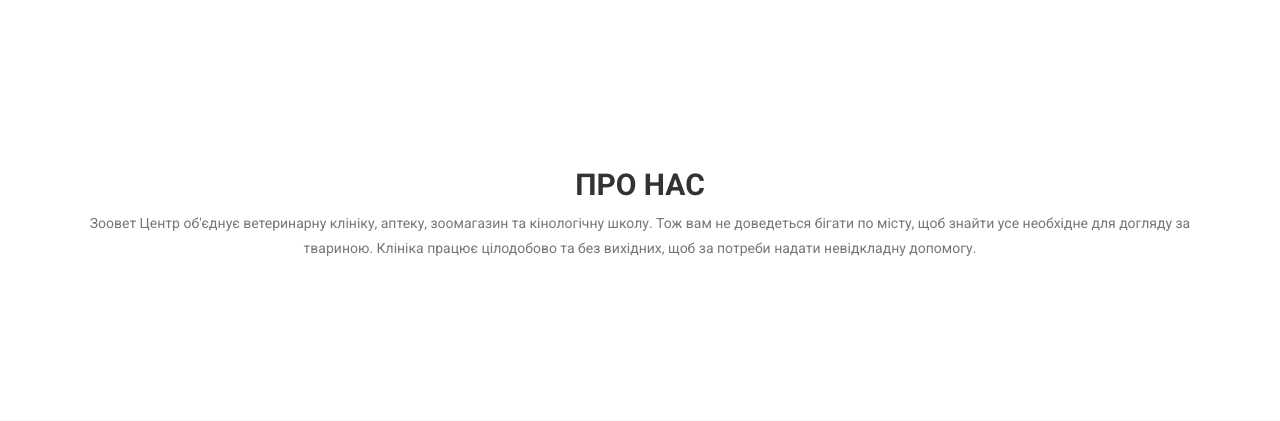
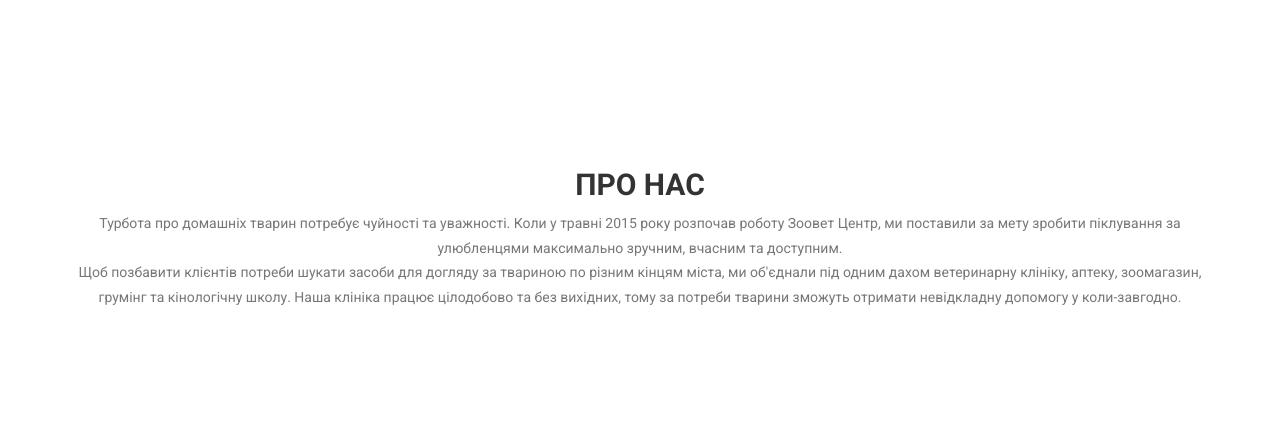
Before and after one commit to biletboh/vetcenterapp, a Flask app: page / in a window 1280 px wide. Shown: the part 746-1167 px from the top of the page. Run offline with Flask 2, Linux system fonts and the light colour scheme; some libraries are stand-ins or nearby versions.

Commit message:
changed about section description

```diff
--- a/templates/index.html
+++ b/templates/index.html
@@ -93,7 +93,7 @@
         <div class="row">
         <div class="col-lg-12 text-center">
           <h2>Про нас</h2>
-          <p class="text-muted">Зоовет Центр об'єднує ветеринарну клініку, аптеку, зоомагазин та кінологічну школу. Тож вам не доведеться бігати по місту, щоб знайти усе необхідне для догляду за твариною. Клініка працює цілодобово та без вихідних, щоб за потреби надати невідкладну допомогу.</p>
+          <p class="text-muted">Турбота про домашніх тварин потребує чуйності та уважності. Коли у травні 2015 року розпочав роботу Зоовет Центр, ми поставили за мету зробити піклування за улюбленцями максимально зручним, вчасним та доступним. <br> Щоб позбавити клієнтів потреби шукати засоби для догляду за твариною по різним кінцям міста, ми об'єднали під одним дахом ветеринарну клініку, аптеку, зоомагазин, грумінг та кінологічну школу. Наша клініка працює цілодобово та без вихідних, тому за потреби тварини зможуть отримати невідкладну допомогу у коли-завгодно.</p>
         </div>
       </div>
     </div>
```
